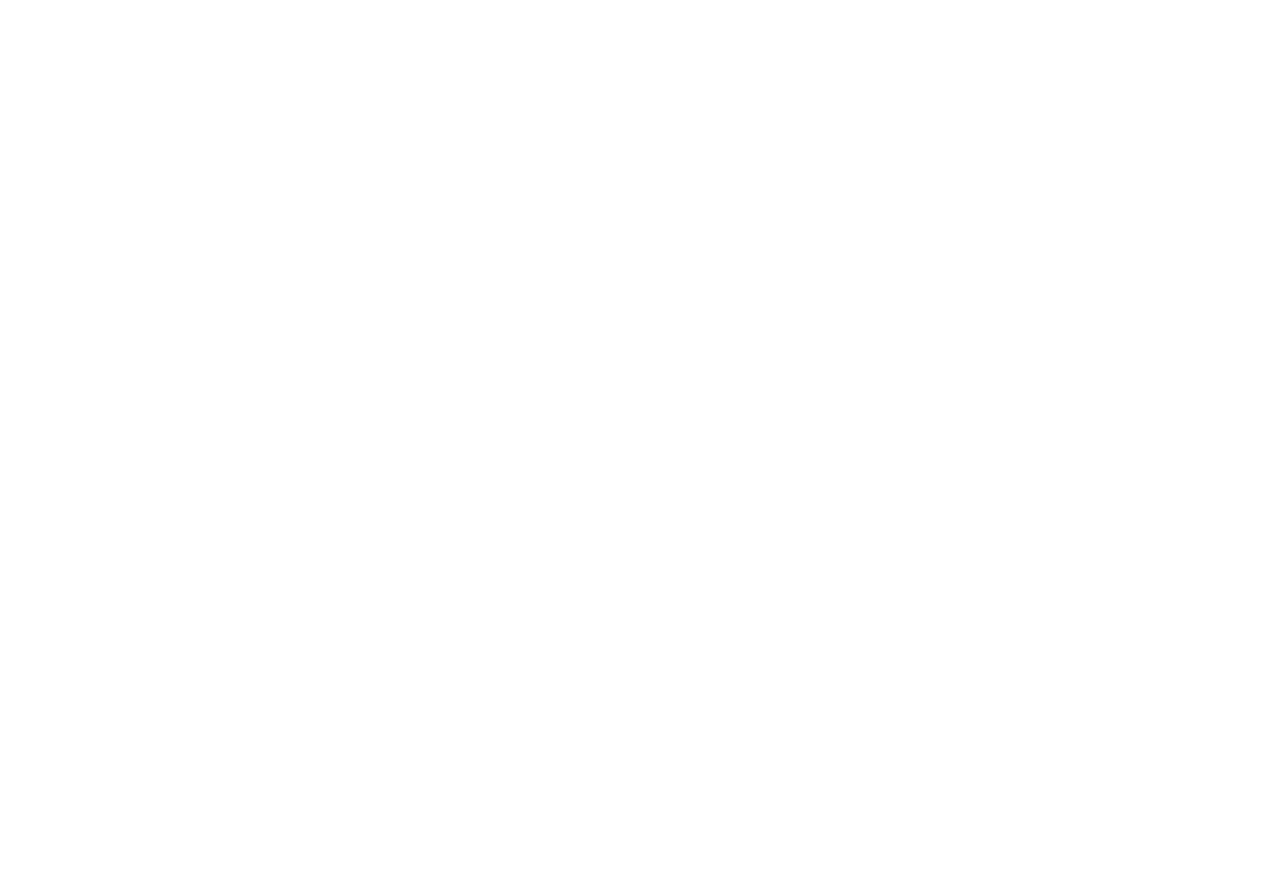
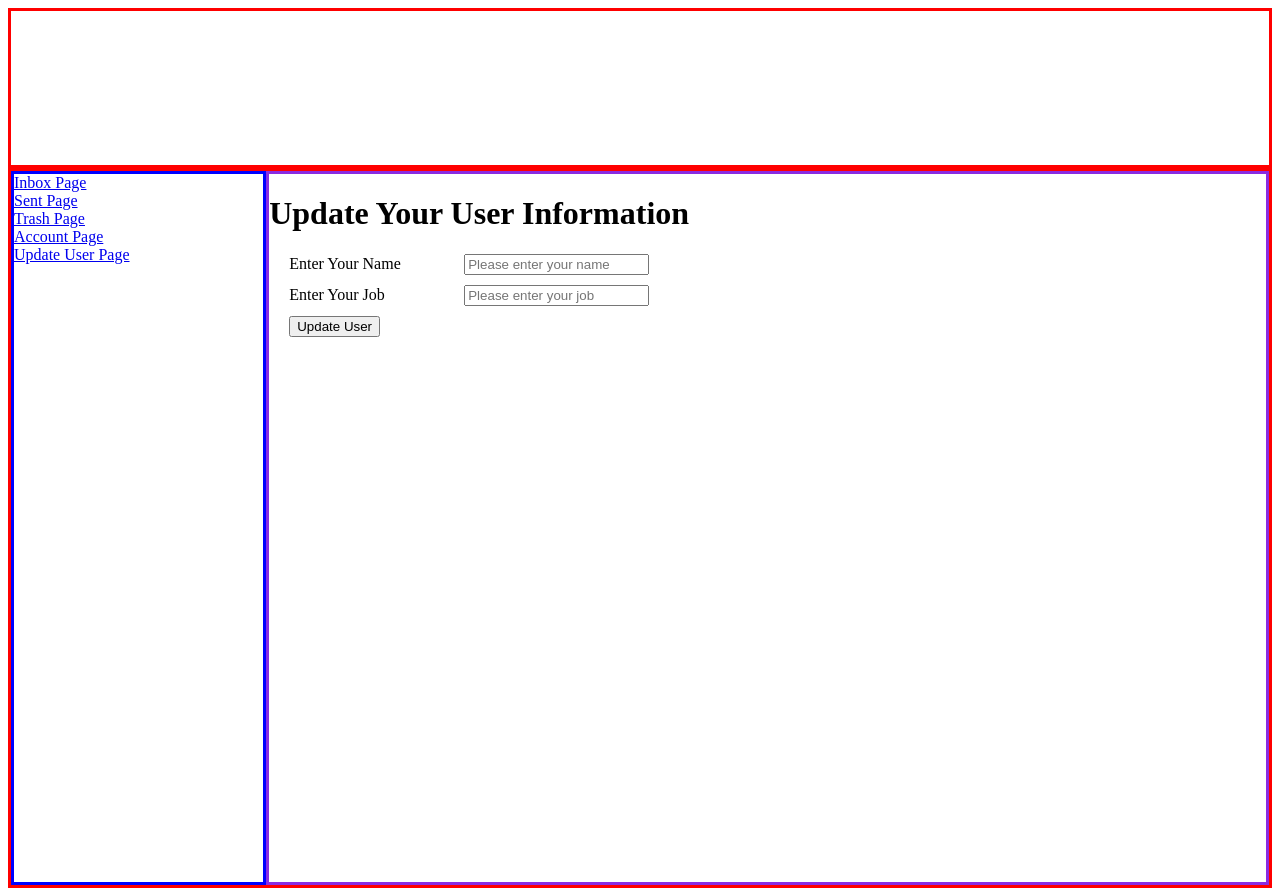
Before and after one commit to Muthusakthivel/Fita-React, a React (Create React App) app: page /mail/update in a window 1280 px wide. Before the commit this address had no page. Before the commit the page ends 800 px from the top, so only its background shows below. Built offline with nearby package versions, Linux system fonts and the light colour scheme.

Commit message:
Put & Delete

```diff
--- a/src/App.js
+++ b/src/App.js
@@ -14,6 +14,7 @@
 import RegisterPage from './Pages/register';
 import UserPage from './Pages/users';
 import AccountCreatePage from './Pages/account-create';
+import UpdateUser from './Pages/update-user';
 
 function App(){
   return(
@@ -27,6 +28,7 @@
           <Route path='sent' element={<Sent></Sent>}></Route>
           <Route path='trash' element={<Trash></Trash>}></Route>
           <Route path='account' element={<AccountCreatePage></AccountCreatePage>}></Route>
+          <Route path='update' element={<UpdateUser></UpdateUser>}></Route>
         </Route>
         <Route path='register' element={<RegisterPage></RegisterPage>}></Route>
         <Route path='users' element={<UserPage></UserPage>}></Route>
--- a/src/Pages/mail.js
+++ b/src/Pages/mail.js
@@ -14,6 +14,8 @@
                     <NavLink to="/mail/trash">Trash Page</NavLink>
                     <br />
                     <NavLink to="/mail/account">Account Page</NavLink>
+                    <br />
+                    <NavLink to="/mail/update">Update User Page</NavLink>
                 </div>
                 <div className='content'>
                     <Outlet></Outlet>
--- /dev/null
+++ b/src/Pages/update-user.js
@@ -0,0 +1,44 @@
+import React, {useState} from "react";
+import axios from "axios";
+
+const UpdateUser = () => {
+
+    let [account, setAccount] = useState({
+       name : "",
+       job : ""
+    });
+    const updateAccount = () => {
+       console.log(account);
+       const url = "https://reqres.in/api/users/2";
+
+       axios.put(url, account)
+       .then((response) => {
+        let serverData = response.data;
+        console.log(serverData);
+        alert("User Profile updated successfully")
+       })
+       .catch((error) => {
+        console.log(error);
+       })
+    }
+    const handleInput = (event) => {
+        setAccount({...account, [event.target.id] : event.target.value});
+    }
+    return(
+        <div>
+            <h1>Update Your User Information</h1>
+            <div className='space'>
+            <label className='label'>Enter Your Name</label>
+            <input type="text" placeholder='Please enter your name' id="name" onChange={handleInput} />
+        </div>
+        <div className='space'>
+            <label className='label'>Enter Your Job</label>
+            <input  placeholder='Please enter your job' type="text" id="job" onChange={handleInput}/>
+        </div>
+        <div className='space'>
+            <button onClick={() => updateAccount()}>Update User</button>
+        </div>
+        </div>
+    )
+}
+export default UpdateUser;
--- a/src/Pages/users.js
+++ b/src/Pages/users.js
@@ -30,6 +30,21 @@
             alert(error.message);
         })
  }
+    const deleteUser = (user) => {
+        console.log(user.id);
+
+        const url = "https://reqres.in/api/users/" + user.id;
+
+        axios.delete(url)
+        .then((response) => {
+            console.log(response);
+            alert("Successfully Profile has been deleted")
+        })
+        .catch((error) => {
+            console.log(error);
+        })
+
+    }
 
     return(
         <div>
@@ -41,6 +56,7 @@
                             <th>Name</th>
                             <th>Email ID</th>
                             <th>Profile Pic</th>
+                            <th>Delete</th>
                         </tr>
                     </thead>
                     <tbody>
@@ -54,6 +70,9 @@
                             {/* <td>{value.avatar}</td> */}
                             <td>
                                 <img src={value.avatar} alt="avatar" className="avatar"></img>
+                            </td>
+                            <td>
+                                <img src={require("../images/delete.png")} alt="delete" style={{"width": "25px", "cursor": "pointer"}} onClick={() => deleteUser(value)}></img>
                             </td>
                         </tr>
                         )
```
Also changed, not shown: src/images/delete.png (added).
